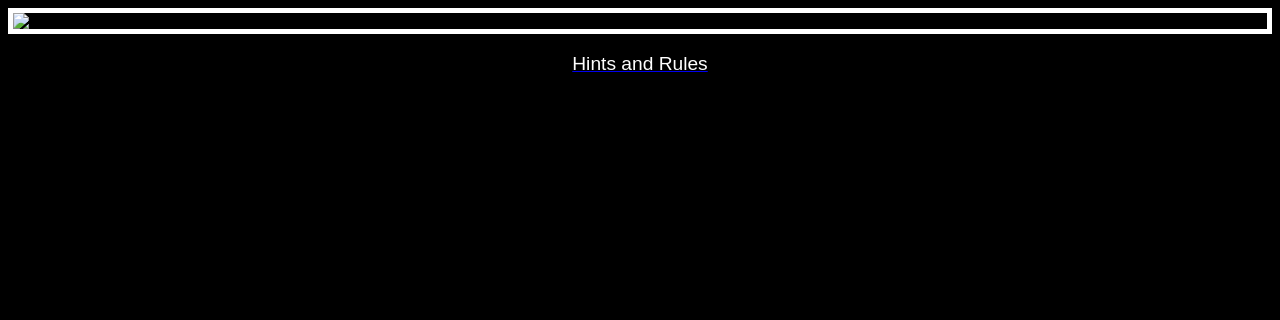
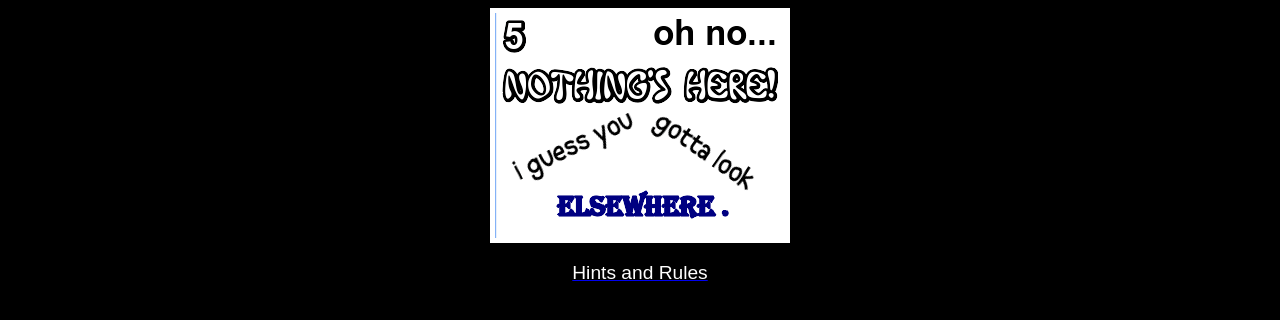
Before and after one commit to notguilty-atdawn/part2, a plain HTML site: page adeadlysin/scissors.html in a window 1280 px wide. Drawn offline with Linux system fonts and the light colour scheme; the site is published under a folder, as on GitHub Pages, so addresses that start at the root find nothing.

Commit message:
Update scissors.html

```diff
--- a/adeadlysin/scissors.html
+++ b/adeadlysin/scissors.html
@@ -7,7 +7,7 @@
     <title>where could it be?</title>
 </head>
 <body>
-    <img src="/imagesforthething/source.png">
+    <img src="../imagesforthething/source.png">
     <a href="../oopsies/hintsandrules.htm">
     <p style="font-family: Arial, Helvetica, sans-serif";>Hints and Rules</p>
     </a>
```
